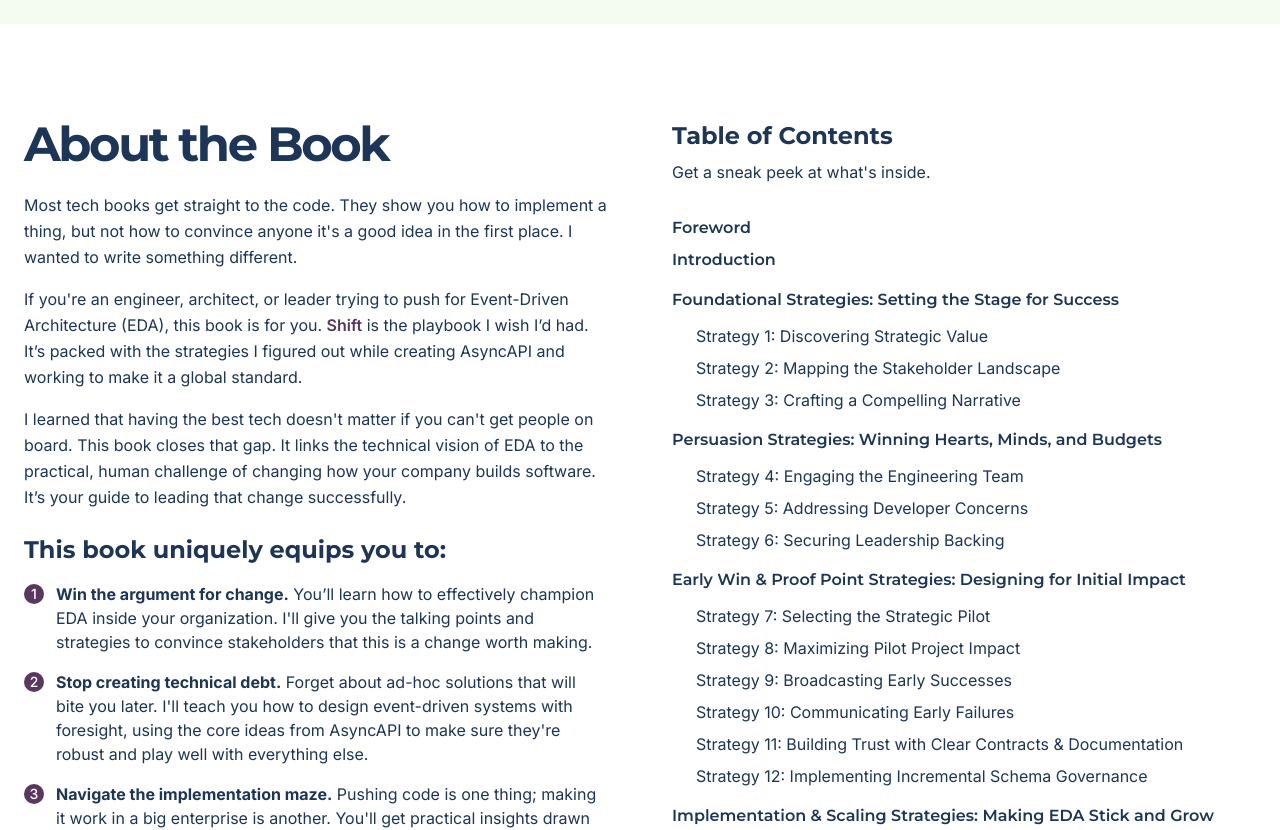
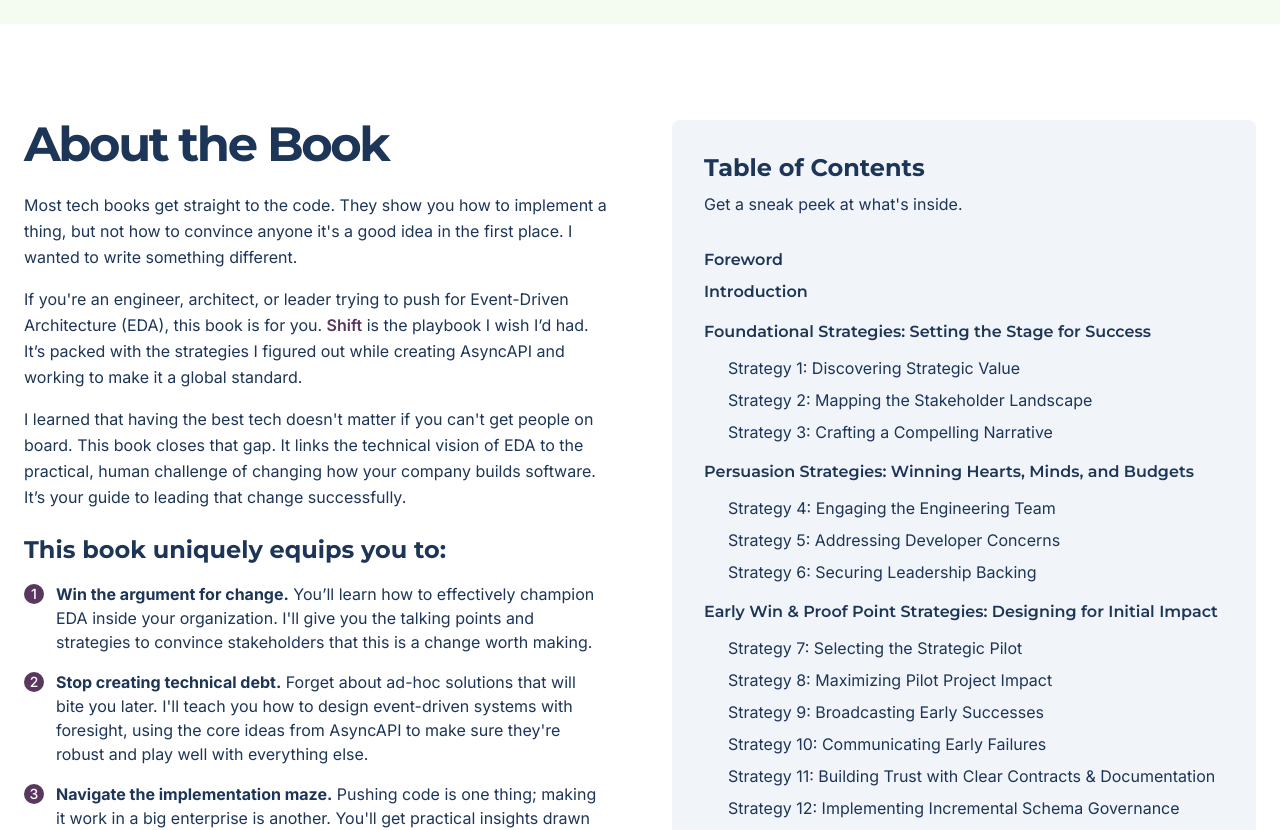
Before and after one commit to fmvilas/leadtheshift.co, a React (Vite) app: page / in a window 1280 px wide. Shown: the part 980-1810 px from the top of the page. Built offline with nearby package versions, Linux system fonts and the light colour scheme.

Commit message:
Decorate ToC

```diff
--- a/src/components/AboutSection.tsx
+++ b/src/components/AboutSection.tsx
@@ -55,7 +55,7 @@ const AboutSection = () => {
               </ul>
             </div>
           </div>
-          <div className="space-y-8 opacity-0 animate-slide-up animate-delay-300">
+          <div className="space-y-8 opacity-0 animate-slide-up animate-delay-300 bg-slate-100 p-8 rounded-lg">
             <div className="space-y-2">
               <h3 className="text-book-darkGray text-2xl font-bold">Table of Contents</h3>
               <p className="text-book-darkGray text-md">Get a sneak peek at what's inside.</p>
```
